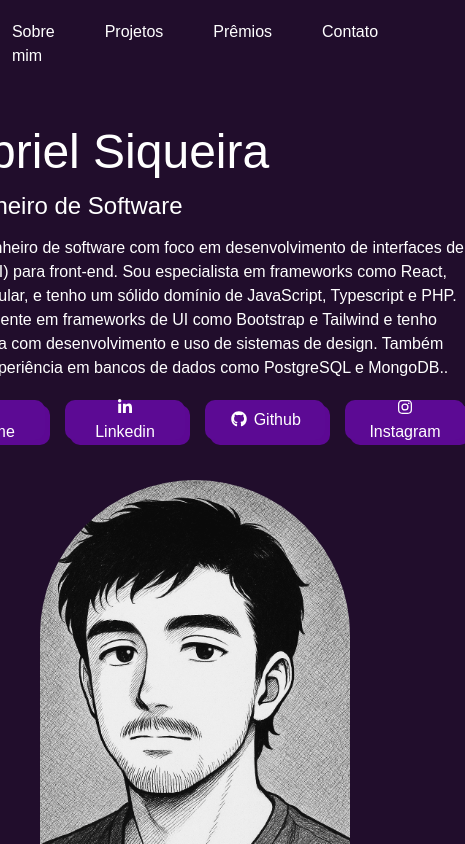
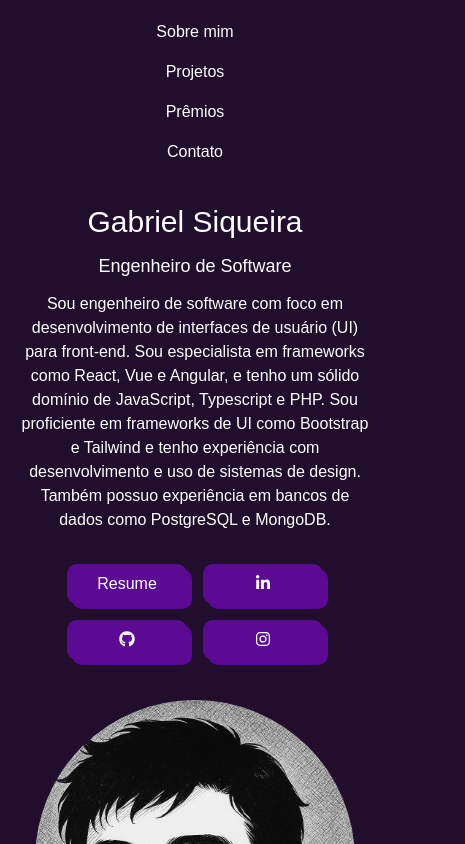
Before and after one commit to Gabrielvsiqueira/gabesiqueira.dev, a React (Vite) app: page / in a window 390 px wide. Shown: the top 844 px of the page, 465 px wide, since content can reach past the window. Built offline with nearby package versions, Linux system fonts and the light colour scheme; a web font is replaced by a local one.

Commit message:
feat: ajust the responsive to home,jsx

```diff
--- a/src/pages/Home.jsx
+++ b/src/pages/Home.jsx
@@ -5,12 +5,12 @@ import { FontAwesomeIcon } from '@fortawesome/react-fontawesome';
 import { faLinkedinIn, faInstagram, faGithub } from '@fortawesome/free-brands-svg-icons';
 import perfilPage from '../img/perfil.png';
 
-function introduciton() {
+function Introduction() {
   return (
     <>
       <header>
-      <div className='flex flex-row gap-[50px] iten-center justify-center  p-5'>
-        <Link to={'/About'}> Sobre mim </Link>
+        <div className="flex flex-col md:flex-row items-center justify-center gap-4 md:gap-10 p-5">
+          <Link to={'/About'}>Sobre mim</Link>
           <p>Projetos</p>
           <p>Prêmios</p>
           <p>Contato</p>
@@ -18,26 +18,59 @@ function introduciton() {
       </header>
 
       <main>
-    <div className=' flex flex-col items-center justify-center md:flex-row items-center gap-10 p-10'>
-      <div className='max-w-2xl'>
-        <h1 class="text-5xl font-normal">Gabriel Siqueira </h1>
-        <p className="text-[24px] mt-3">Engenheiro de Software</p>
-        <p className='mt-3'>Sou engenheiro de software com foco em desenvolvimento de interfaces de usuário (UI) para front-end. Sou especialista em frameworks como React, Vue e Angular, e tenho um sólido domínio de JavaScript, Typescript e PHP. Sou proficiente em frameworks de UI como Bootstrap e Tailwind e tenho experiência com desenvolvimento e uso de sistemas de design. Também possuo experiência em bancos de dados como PostgreSQL e MongoDB..</p>
+        <div className="flex flex-col md:flex-row items-center justify-center gap-10 p-5 md:p-10 max-w-4xl mx-auto">
+          <div className="flex flex-col items-center text-center md:items-start md:text-left space-y-3 max-w-2xl">
+           <h1 className="text-3xl md:text-5xl font-normal">Gabriel Siqueira</h1>
+           <p className="text-lg md:text-2xl">Engenheiro de Software</p>
+           <p>
+             Sou engenheiro de software com foco em desenvolvimento de interfaces de usuário (UI) para front-end.
+             Sou especialista em frameworks como React, Vue e Angular, e tenho um sólido domínio de JavaScript,
+             Typescript e PHP. Sou proficiente em frameworks de UI como Bootstrap e Tailwind e tenho experiência
+             com desenvolvimento e uso de sistemas de design. Também possuo experiência em bancos de dados como
+             PostgreSQL e MongoDB.
+           </p>
 
-        <div className=' flex flex-row mt-5 gap-[20px]'>
-          <MyButton> <a href="https://github.com/Gabrielvsiqueira/My-Resume/releases/latest/download/curriculum.pdf" target='_blank'> My Resume</a></MyButton>
-          <MyButton> <a href="https://www.linkedin.com/in/gabriel-vitor-siqueira/" target='_blank'> <FontAwesomeIcon icon={faLinkedinIn} /> Linkedin </a> </MyButton>
-          <MyButton> <a href="https://github.com/Gabrielvsiqueira/" target='_blank'> <FontAwesomeIcon icon={faGithub} /> Github </a> </MyButton>
-          <MyButton> <a href="https://www.instagram.com/siqueiragv/" target='_blank'> <FontAwesomeIcon icon={faInstagram} /> Instagram </a> </MyButton>
+            <div className="flex flex-wrap justify-center mt-5 gap-4 md:gap-6">
+              <MyButton>
+                <a
+                  href="https://github.com/Gabrielvsiqueira/My-Resume/releases/latest/download/curriculum.pdf"
+                  target="_blank"
+                >
+                Resume
+                </a>
+              </MyButton>
+
+              <MyButton>
+                <a href="https://www.linkedin.com/in/gabriel-vitor-siqueira/" target="_blank">
+                  <FontAwesomeIcon icon={faLinkedinIn} />
+                </a>
+              </MyButton>
+
+              <MyButton>
+                <a href="https://github.com/Gabrielvsiqueira/" target="_blank">
+                  <FontAwesomeIcon icon={faGithub} />
+                </a>
+              </MyButton>
+
+              <MyButton>
+                <a href="https://www.instagram.com/siqueiragv/" target="_blank">
+                  <FontAwesomeIcon icon={faInstagram} />
+                </a>
+              </MyButton>
             </div>
           </div>
-      <div className='flex-shrink-0'>
-        <img className='w-[320px] h-[560px] object-cover rounded-[490px]' src={perfilPage} alt="my photo in black&white style." />
+
+          <div className="flex-shrink-0">
+            <img
+              className="w-[320px] h-[560px] object-cover rounded-[490px]"
+              src={perfilPage}
+              alt="my photo in black&white style."
+            />
           </div>
         </div>
       </main>
     </>
-  )
+  );
 }
 
-export default introduciton;
+export default Introduction;
```
Lines whose indentation alone changed are shown as unchanged.
